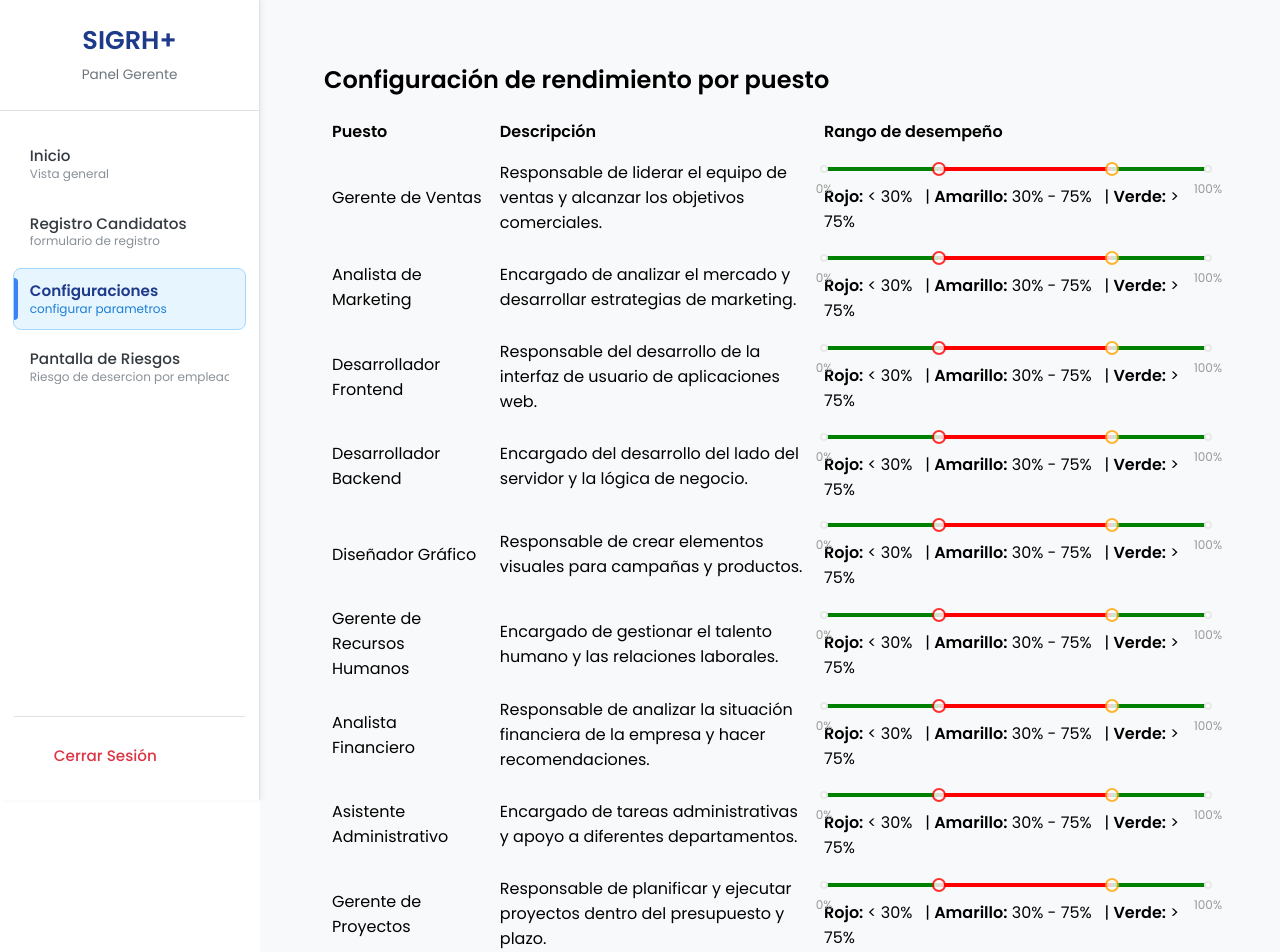
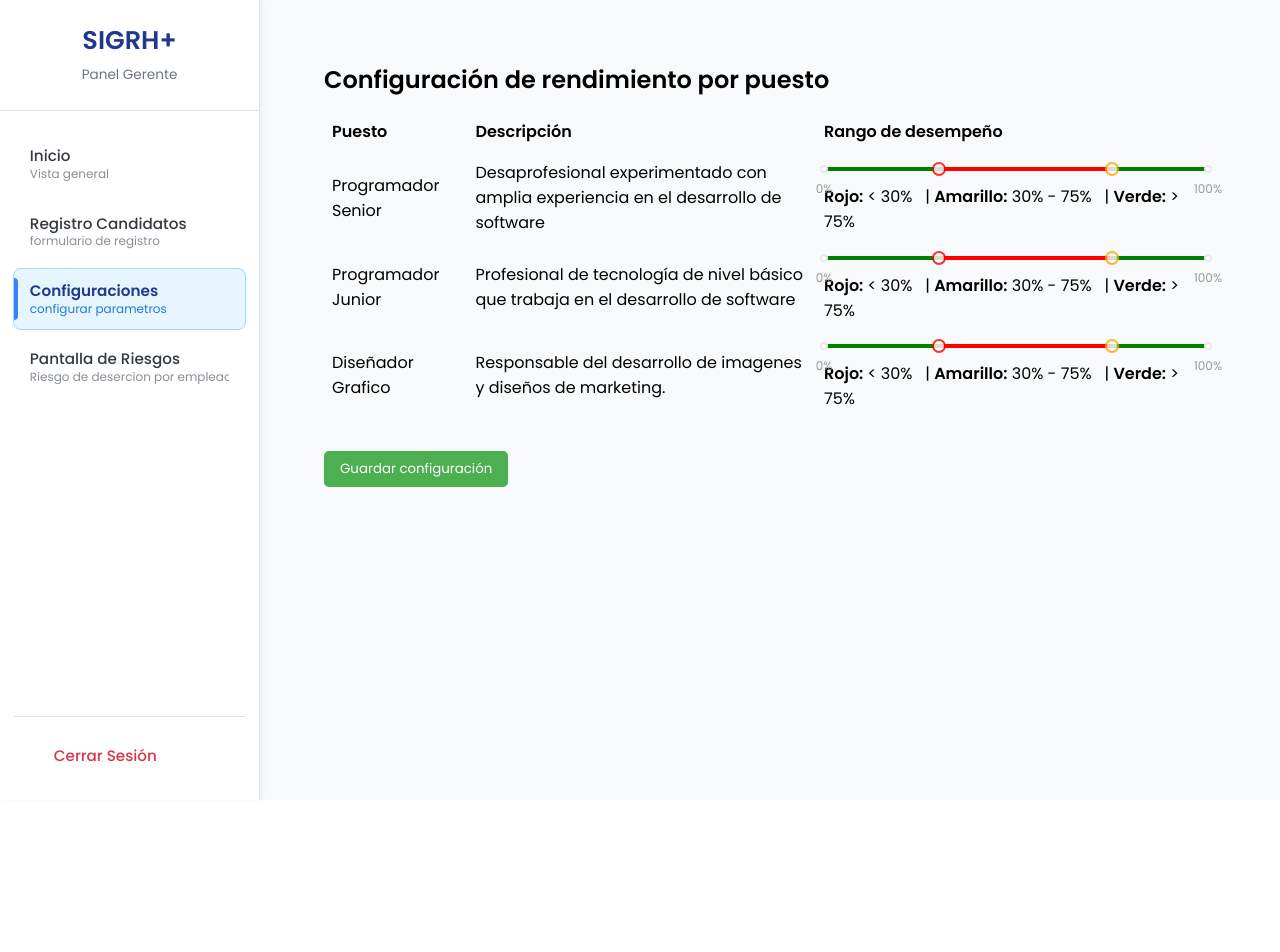
Before and after one commit to mauroezeflores/TP-LaboI, a React (Vite) app in the folder frontend/: page /dashboard/gerente/config in a window 1280 px wide. Shown: the top 952 px of the page. After the commit the page ends 800 px from the top, so only its background shows below. Built offline with nearby package versions, Linux system fonts and the light colour scheme.

Commit message:
agregado simulacion de configuracion rangos aceptables de desempeño

```diff
--- a/frontend/src/Autenticacion/MostrarDatos/MostrarDatos.jsx
+++ b/frontend/src/Autenticacion/MostrarDatos/MostrarDatos.jsx
@@ -5,7 +5,7 @@ import styles from "./MostrarDatos.module.css"; // Archivo CSS para estilos pers
 import getEmpleados from "../../services/ServiceEmpleadosMock";
 import  {obtenerHistoriaDesempeno, agregarDesempeno} from "../../services/DesempenoServiceMock"; // Importa la función mock para obtener la historia de desempeño
 import GraficoDesempeno from "./GraficoDesempeno";
-
+import { getUnPuesto } from "../../services/ServicePuestosMock"; // Importa la función mock para obtener los puestos
 const MostrarDatos = () => {
   const [empleados, setEmpleados] = useState([]); // Estado para almacenar los empleados
   const [loading, setLoading] = useState(true); // Estado para manejar el estado de carga general
@@ -79,10 +79,10 @@ const handleVerHistoria = async (idEmpleado) => {
 
 
   // Función para determinar el color del desempeño
-  const getColorDesempeno = (desempeno) => {
-    if (desempeno < 30) return styles.red;
-    if (desempeno >= 30 && desempeno < 70) return styles.orange;
-    if (desempeno >= 70) return styles.green;
+  const getColorDesempeno = (desempeno , index) => {
+    if (desempeno < getUnPuesto(index).rendimientoMinimo) return styles.red;
+    if (desempeno >= getUnPuesto(index).rendimientoMinimo && desempeno < getUnPuesto(index).rendimientoAceptable) return styles.orange;
+    if (desempeno >= getUnPuesto(index).rendimientoAceptable) return styles.green;
     return styles.default;
   };
 
@@ -125,7 +125,7 @@ const handleVerHistoria = async (idEmpleado) => {
                   )}
                   <TableCell>
                     <div
-                      className={`${styles.desempenoBox} ${getColorDesempeno(empleado.desempeño)}`}
+                      className={`${styles.desempenoBox} ${getColorDesempeno(empleado.desempeño, empleado.id_empleado)}`}
                     >
                       {loadingEmpleado === empleado.id_empleado ? (
                         <CircularProgress size={20} />
--- a/frontend/src/DashboardGerente/ConfiguracionPorPuesto.jsx
+++ b/frontend/src/DashboardGerente/ConfiguracionPorPuesto.jsx
@@ -2,10 +2,14 @@ import React, { useEffect, useState } from 'react';
 import Slider from 'rc-slider';
 import 'rc-slider/assets/index.css';
 import getPuestos from '../services/ServicePuestosMock'; // Asegurate que el path sea el correcto
+import { setRendimiento } from '../services/ServicePuestosMock'; // Asegurate de que el path sea correcto
 
 const ConfiguracionPorPuesto = () => {
   const [puestos, setPuestos] = useState([]);
   const [umbralesPorPuesto, setUmbralesPorPuesto] = useState({});
+
+
+
 
   useEffect(() => {
     // Traemos los puestos del mock
@@ -34,10 +38,23 @@ const ConfiguracionPorPuesto = () => {
     }));
   };
 
-  const guardarConfiguracion = () => {
-    localStorage.setItem('umbralesPorPuesto', JSON.stringify(umbralesPorPuesto));
-    alert('Configuraciones guardadas correctamente');
-  };
+const guardarConfiguracion = async () => {
+  localStorage.setItem('umbralesPorPuesto', JSON.stringify(umbralesPorPuesto));
+
+  // Actualizar el mock (simulando un guardado en la "base de datos")
+  for (let i = 0; i < puestos.length; i++) {
+    const puesto = puestos[i];
+    const umbrales = umbralesPorPuesto[puesto.id];
+
+    if (umbrales) {
+      const [min, aceptable] = umbrales;
+      await setRendimiento(i, min, aceptable);
+      console.log(`Puesto ${puesto.nombre} actualizado: Min: ${min}, Aceptable: ${aceptable}`);
+    }
+  }
+
+  alert('Configuraciones guardadas correctamente en localStorage y mock');
+};
 
   return (
     <div style={{ padding: '2rem' }}>
--- a/frontend/src/services/ServiceEmpleadosMock.js
+++ b/frontend/src/services/ServiceEmpleadosMock.js
@@ -6,7 +6,9 @@ const empleados = [
     email: " juan@gmail.com",
     nivel_educativo: "Secundario",
     telefono: "123456789",
-    fecha_de_ingreso: "2022-01-01",},
+    fecha_de_ingreso: "2022-01-01",
+    puesto:"Programador Junior",
+},
     {
     id_empleado: 2,
     nombre: "María",
@@ -15,6 +17,8 @@ const empleados = [
     nivel_educativo: "Terciario",
     telefono: "987654321",
     fecha_de_ingreso: "2021-05-15",
+    puesto:"Programador Senior",
+
     },
     {
     id_empleado: 3,
@@ -24,9 +28,10 @@ const empleados = [
     nivel_educativo: "Secundario",
     telefono: "456789123",
     fecha_de_ingreso: "2020-03-10",
+    puesto:"Diseñador Grafico",
+
     }
 ]
-
 const getEmpleados = () => {
   return new Promise((resolve) => {
     setTimeout(() => {
--- a/frontend/src/services/ServicePuestosMock.js
+++ b/frontend/src/services/ServicePuestosMock.js
@@ -1,14 +1,17 @@
 const puestosMock = [
-  { id: 1, nombre: 'Gerente de Ventas', descripcion: 'Responsable de liderar el equipo de ventas y alcanzar los objetivos comerciales.' },
-  { id: 2, nombre: 'Analista de Marketing', descripcion: 'Encargado de analizar el mercado y desarrollar estrategias de marketing.' },
-  { id: 3, nombre: 'Desarrollador Frontend', descripcion: 'Responsable del desarrollo de la interfaz de usuario de aplicaciones web.' },
-  { id: 4, nombre: 'Desarrollador Backend', descripcion: 'Encargado del desarrollo del lado del servidor y la lógica de negocio.' },
-  { id: 5, nombre: 'Diseñador Gráfico', descripcion: 'Responsable de crear elementos visuales para campañas y productos.' },
-    { id: 6, nombre: 'Gerente de Recursos Humanos', descripcion: 'Encargado de gestionar el talento humano y las relaciones laborales.' },
-    { id: 7, nombre: 'Analista Financiero', descripcion: 'Responsable de analizar la situación financiera de la empresa y hacer recomendaciones.' },
-    { id: 8, nombre: 'Asistente Administrativo', descripcion: 'Encargado de tareas administrativas y apoyo a diferentes departamentos.' },
-    { id: 9, nombre: 'Gerente de Proyectos', descripcion: 'Responsable de planificar y ejecutar proyectos dentro del presupuesto y plazo.' },
-    { id: 10, nombre: 'Especialista en SEO', descripcion: 'Encargado de optimizar el contenido web para mejorar su posicionamiento en buscadores.' }
+  { id: 1, nombre: 'Programador Senior', descripcion: 'Desaprofesional experimentado con amplia experiencia en el desarrollo de software',
+    rendimientoMinimo: 45,
+    rendimientoAceptable: 80,
+  },
+  { id: 2, nombre: 'Programador Junior', descripcion: 'Profesional de tecnología de nivel básico que trabaja en el desarrollo de software',
+    rendimientoMinimo: 20,
+    rendimientoAceptable: 40,
+  },
+  { id: 3, nombre: 'Diseñador Grafico', descripcion: 'Responsable del desarrollo de imagenes y diseños de marketing.',
+    rendimientoMinimo: 40,
+    rendimientoAceptable: 70,
+   },
+
 ];
 const getPuestos = () => {
   return new Promise((resolve) => {
@@ -17,5 +20,20 @@ const getPuestos = () => {
     }, 1000); // Simula un retraso de 1 segundo
   });
 }
+
+export const getUnPuesto = (index) => {
+  return puestosMock[index-1];
+}
+
+export const setRendimiento = (index, rendimientoMinimo, rendimientoAceptable) => {
+  return new Promise((resolve) => {
+    setTimeout(() => {
+      puestosMock[index].rendimientoMinimo = rendimientoMinimo;
+      puestosMock[index].rendimientoAceptable = rendimientoAceptable;
+      resolve(puestosMock[index]);
+    }, 1000); // Simula un retraso de 1 segundo
+  });
+}
+
 export default getPuestos;
 // Este archivo simula la obtención de datos de puestos desde un servicio externo.
```
